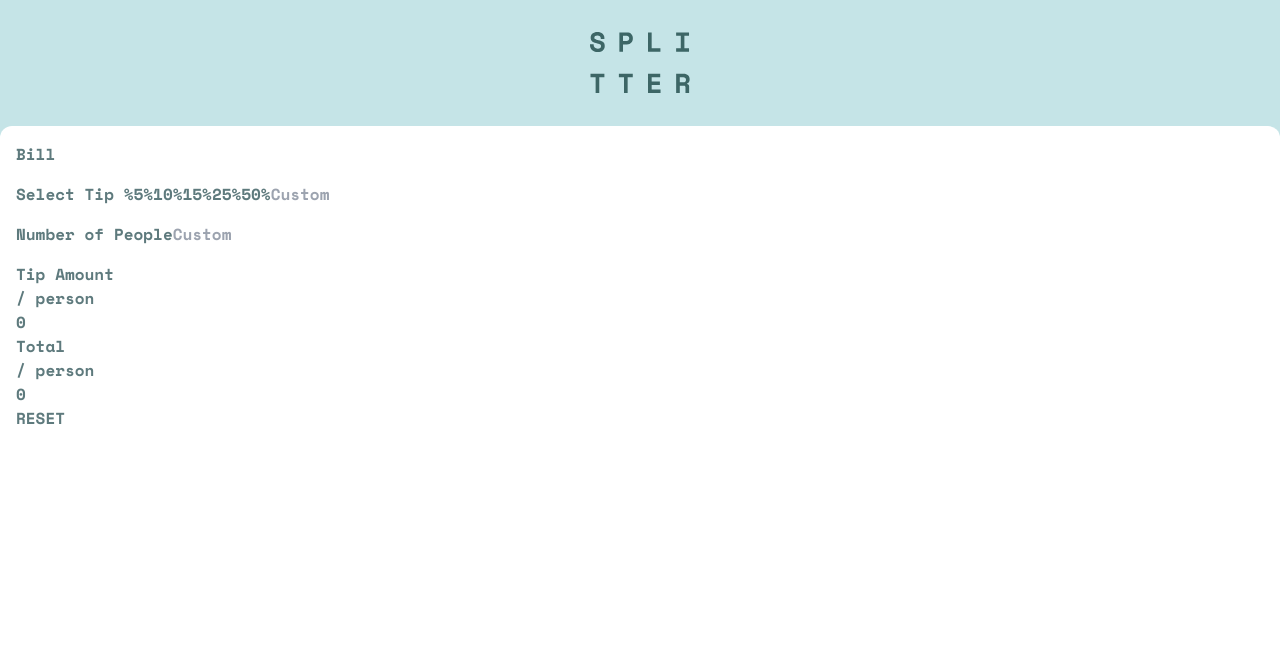
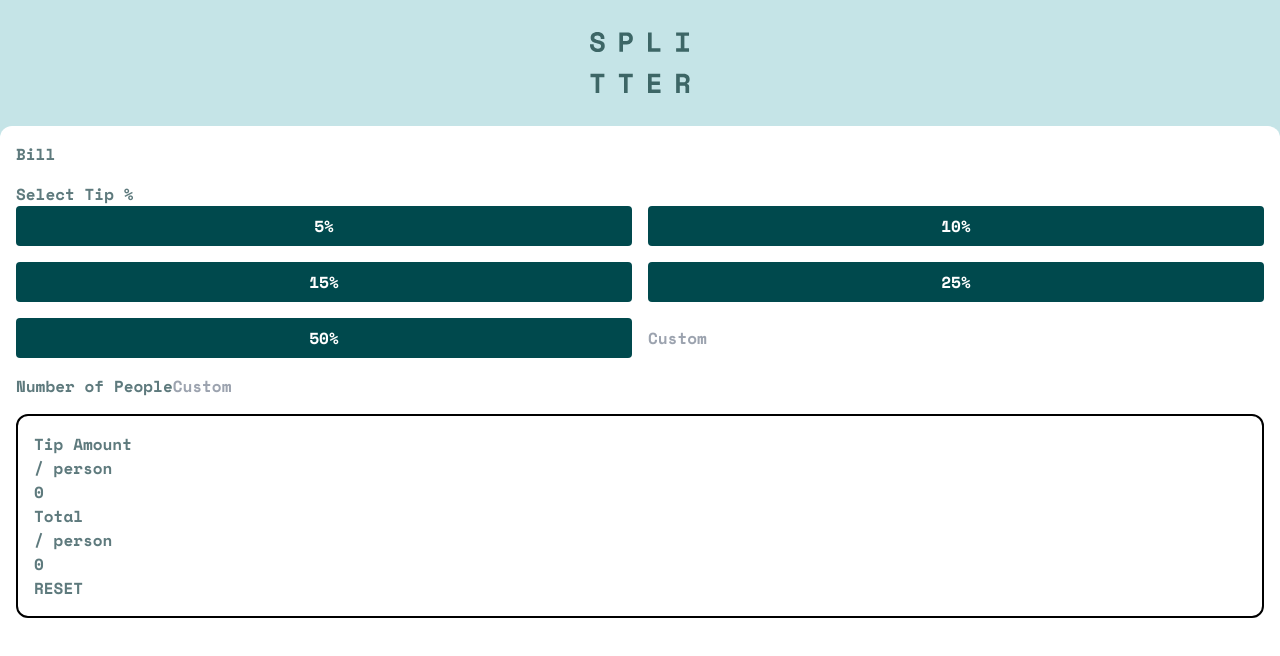
Before and after one commit to puyanwei/tip-calculator, a Next.js app: page / in a window 1280 px wide. Shown: the top 656 px of the page. Built offline with nearby package versions, Linux system fonts and the light colour scheme.

Commit message:
add containers folder & move files, update Button component

```diff
--- /dev/null
+++ b/components/Button.tsx
@@ -0,0 +1,17 @@
+import { ReactNode } from "react"
+
+interface ButtonProps {
+  children: string
+  onClick: () => void
+}
+
+export function Button({ children, onClick }: ButtonProps) {
+  return (
+    <button
+      className="bg-dark-cyan hover:bg-gray-cyan-100 hover:text-dark-cyan text-white font-bold py-2 px-4 rounded w-full"
+      onClick={onClick}
+    >
+      {children}
+    </button>
+  )
+}
--- a/components/Calculator.tsx
+++ /dev/null
@@ -1,29 +0,0 @@
-import { TippingSummary } from "./TippingSummary"
-
-export function Calculator() {
-  return (
-    <div className="bg-white rounded-t-xl flex flex-col gap-4 p-4">
-      <div>
-        <label>Bill</label>
-        <input type="number" />
-      </div>
-
-      <div>
-        <label>Select Tip %</label>
-        <button>5%</button>
-        <button>10%</button>
-        <button>15%</button>
-        <button>25%</button>
-        <button>50%</button>
-        <input type="number" placeholder="Custom" />
-      </div>
-
-      <div>
-        <label>Number of People</label>
-        <input type="number" placeholder="Custom" />
-      </div>
-
-      <TippingSummary />
-    </div>
-  )
-}
--- /dev/null
+++ b/containers/Calculator.tsx
@@ -0,0 +1,37 @@
+import { Button } from "../components/Button"
+import { TippingSummary } from "./TippingSummary"
+
+export function Calculator() {
+  const tipPercentages = ["5%", "10%", "15%", "25%", "50%"]
+
+  function handleTipPercentageClick() {
+    console.log("handleTipPercentageClick")
+  }
+  return (
+    <div className="bg-white rounded-t-xl flex flex-col gap-4 p-4">
+      <div>
+        <label>Bill</label>
+        <input type="number" />
+      </div>
+
+      <div>
+        <label>Select Tip %</label>
+        <div className="grid grid-cols-2 gap-4">
+          {tipPercentages.map((tipPercentage) => (
+            <Button onClick={handleTipPercentageClick} key={tipPercentage}>
+              {tipPercentage}
+            </Button>
+          ))}
+          <input type="number" placeholder="Custom" />
+        </div>
+      </div>
+
+      <div>
+        <label>Number of People</label>
+        <input type="number" placeholder="Custom" />
+      </div>
+
+      <TippingSummary />
+    </div>
+  )
+}
--- a/components/TippingSummary.tsx
+++ b/containers/TippingSummary.tsx
@@ -2,7 +2,7 @@ export function TippingSummary() {
   const totalPerPerson = 0
   const totalAmount = 0
   return (
-    <div>
+    <div className="border-black border-2 rounded-xl p-4">
       <div>
         <div>
           <div>Tip Amount</div>
--- a/pages/index.tsx
+++ b/pages/index.tsx
@@ -1,6 +1,6 @@
 import type { NextPage } from "next"
 import Image from "next/image"
-import { Calculator } from "../components/Calculator"
+import { Calculator } from "../containers/Calculator"
 
 const Home: NextPage = () => {
   return (
--- a/tailwind.config.js
+++ b/tailwind.config.js
@@ -4,6 +4,7 @@ module.exports = {
     "./app/**/*.{js,ts,jsx,tsx}",
     "./pages/**/*.{js,ts,jsx,tsx}",
     "./components/**/*.{js,ts,jsx,tsx}",
+    "./containers/**/*.{js,ts,jsx,tsx}",
   ],
   theme: {
     screens: {
```
